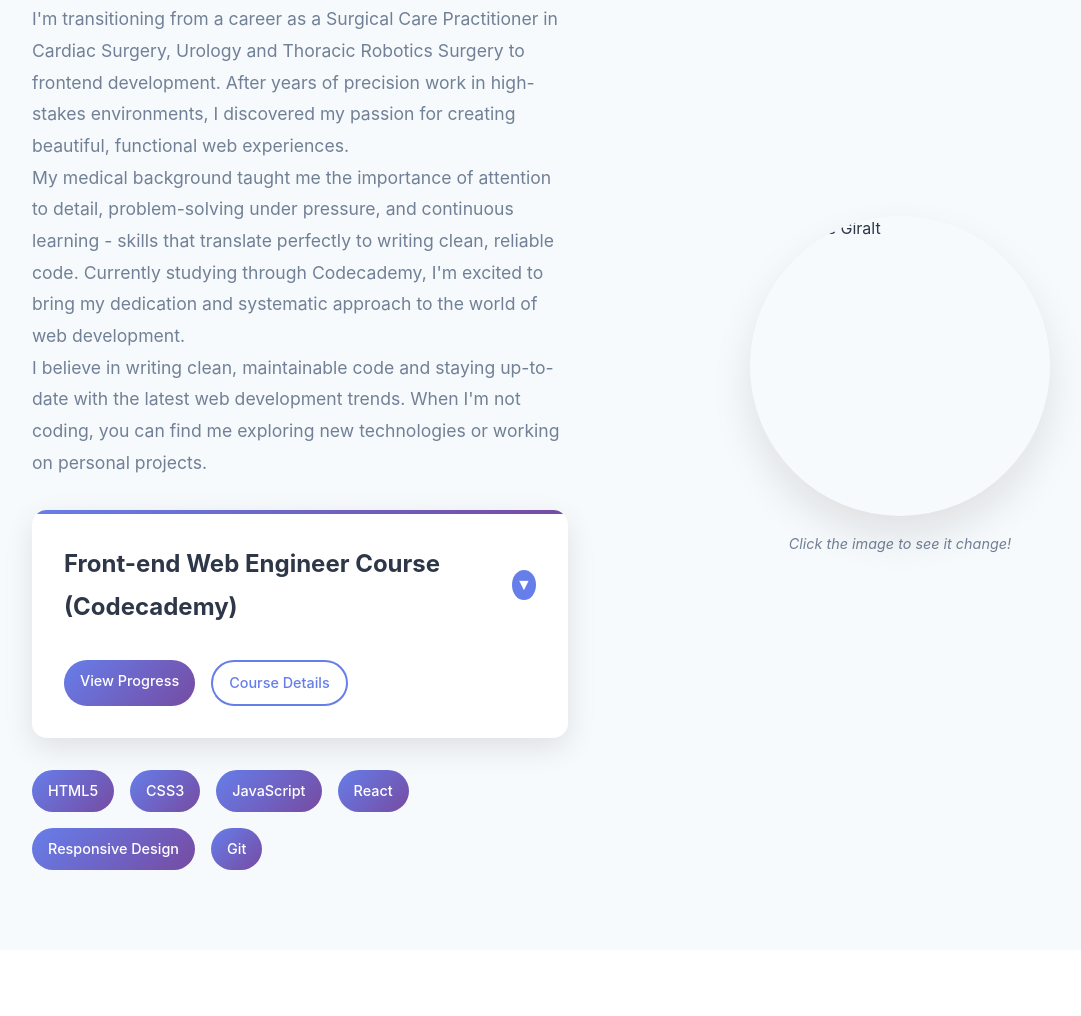
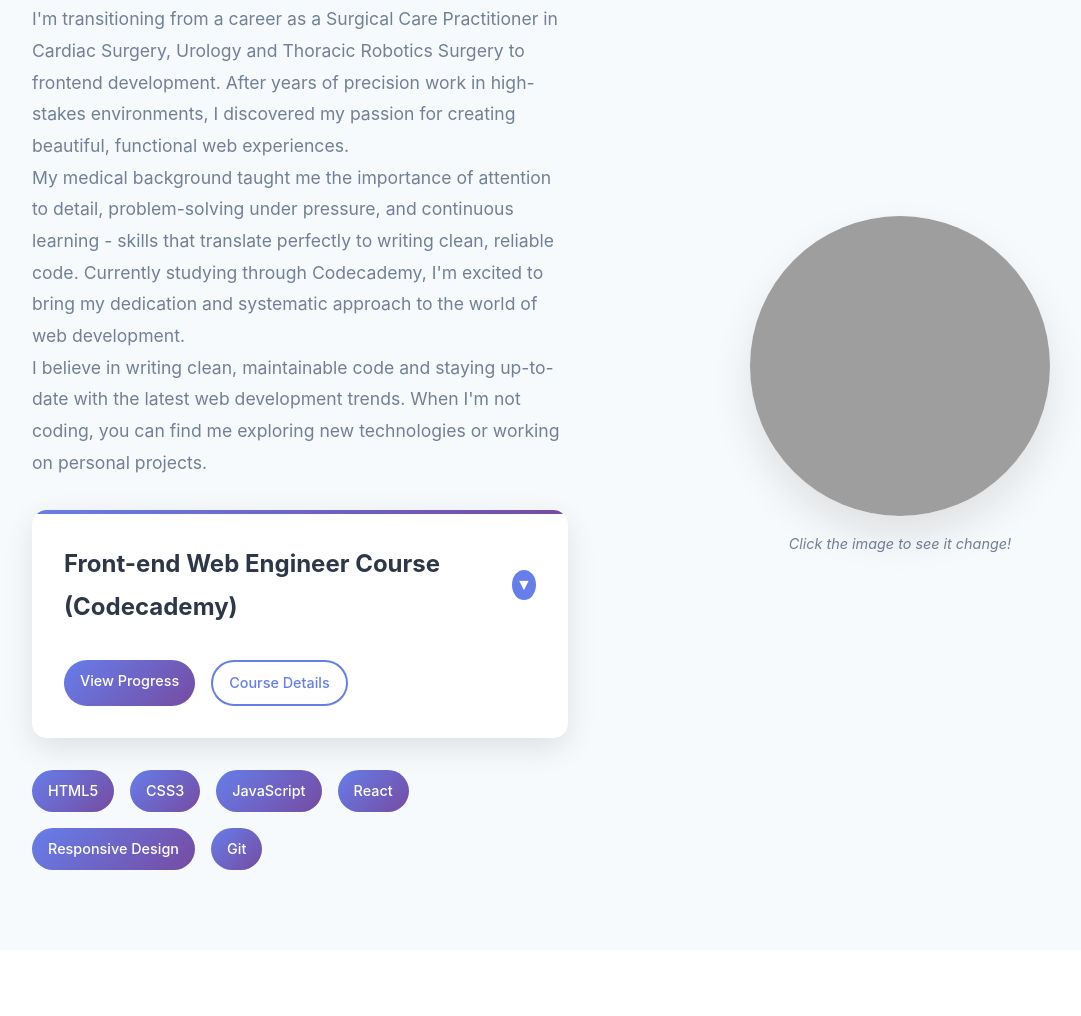
Before and after one commit to Jrmg18/Portfolio-Project, a plain HTML site: page index.html in a window 1280 px wide. Shown: the part 1091-2107 px from the top of the page, without its empty margins (40-1121 px from the left). Drawn offline with Linux system fonts and the light colour scheme; the site is published under a folder, as on GitHub Pages, so addresses that start at the root find nothing.

Commit message:
Fix file path for html image profile

```diff
--- a/index.html
+++ b/index.html
@@ -113,7 +113,7 @@
           </div>
           <div class="about-image fade-in">
             <img
-              src="/Resources/images/IMG_5647.JPG"
+              src="Resources/images/IMG_5647.JPG"
               alt="Jun Rose Giralt"
               class="profile-image"
               id="profile-image"
```
